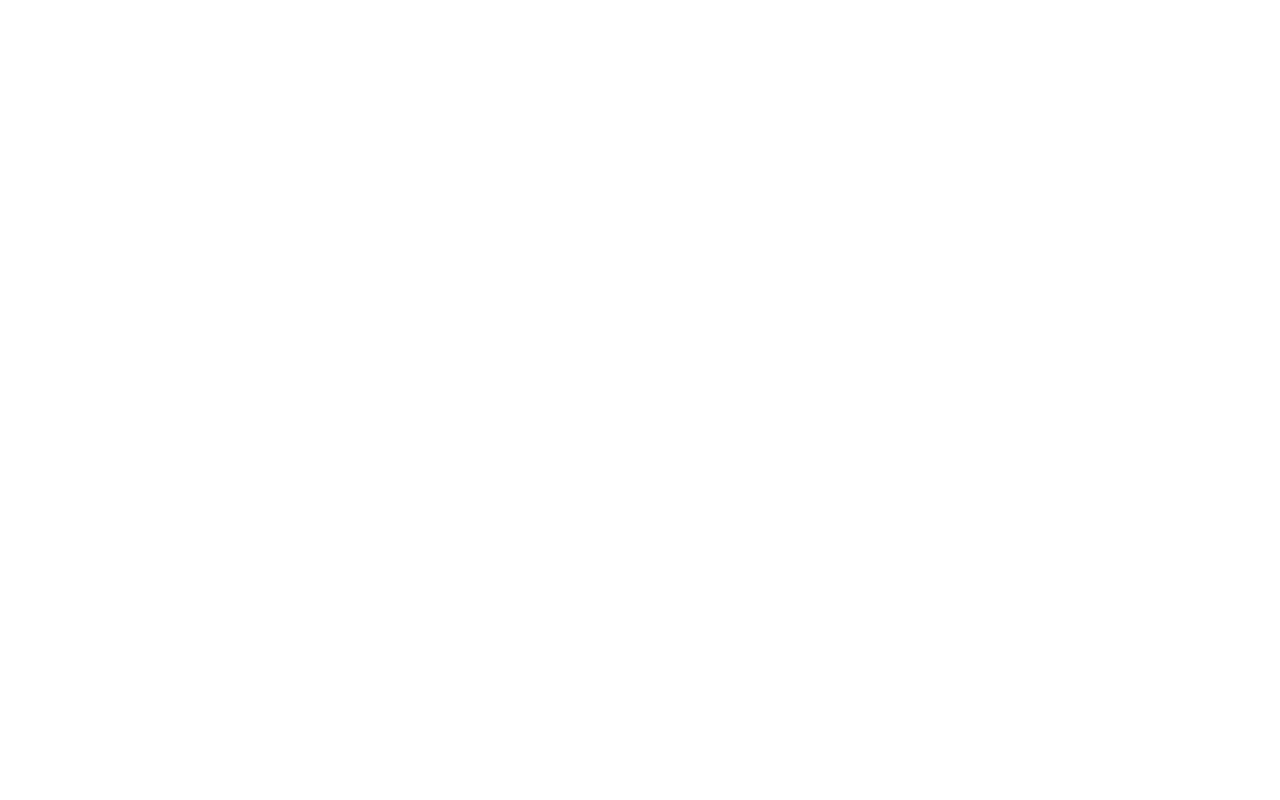
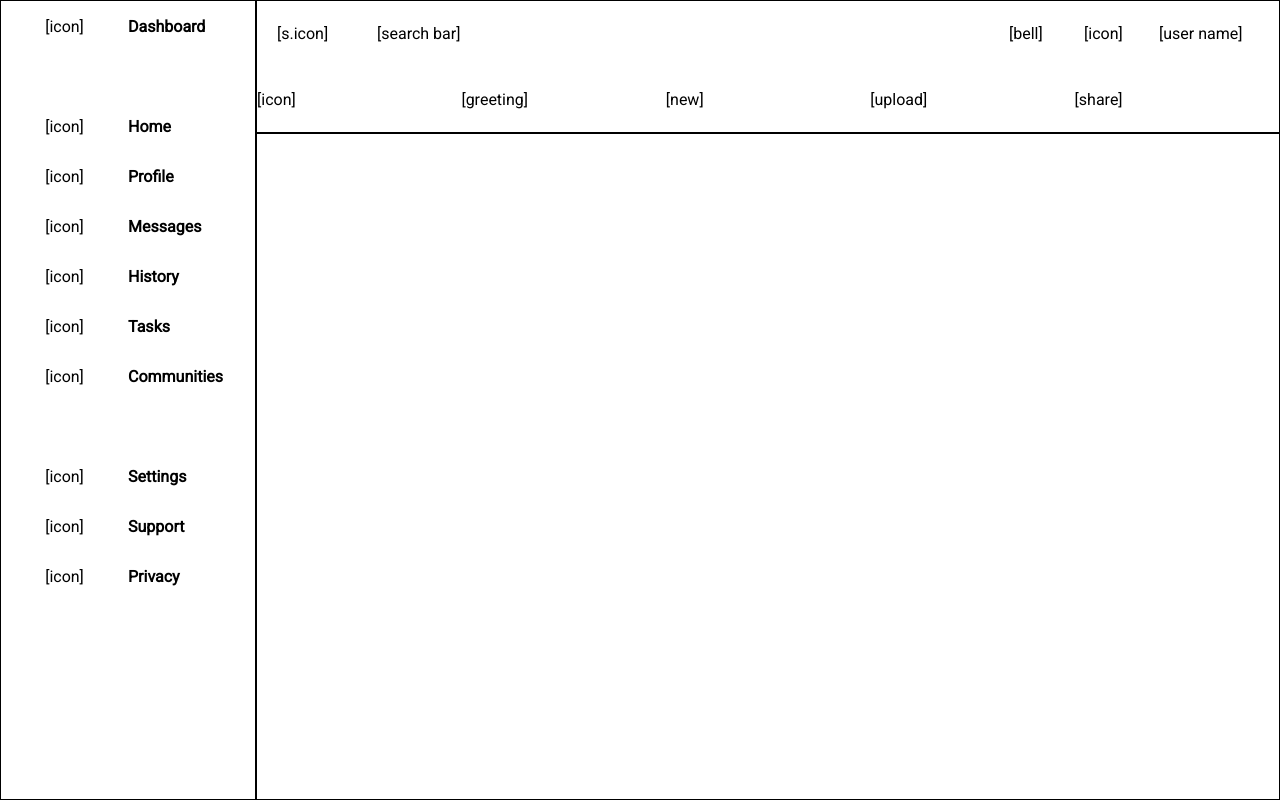
Before and after one commit to Journey2WebDev/admin-dashboard, a plain HTML site: page index.html in a window 1280 px wide. Drawn offline with Linux system fonts and the light colour scheme.

Commit message:
Create nav bar element template. Same for header

```diff
--- a/index.html
+++ b/index.html
@@ -13,6 +13,68 @@
 
 <body>
 
+<div class="nav">
+  <div class="navicon">[icon]</div>
+  <div class="navtext">Dashboard</div>
+
+  <div class="navicon"></div>
+  <div class="navtext"></div>
+
+  <div class="navicon">[icon]</div>
+  <div class="navtext">Home</div>
+
+  <div class="navicon">[icon]</div>
+  <div class="navtext">Profile</div>
+
+  <div class="navicon">[icon]</div>
+  <div class="navtext">Messages</div>
+
+  <div class="navicon">[icon]</div>
+  <div class="navtext">History</div>
+
+  <div class="navicon">[icon]</div>
+  <div class="navtext">Tasks</div>
+
+  <div class="navicon">[icon]</div>
+  <div class="navtext">Communities</div>
+
+  <div class="navicon"></div>
+  <div class="navtext"></div>
+
+  <div class="navicon">[icon]</div>
+  <div class="navtext">Settings</div>
+
+  <div class="navicon">[icon]</div>
+  <div class="navtext">Support</div>
+
+  <div class="navicon">[icon]</div>
+  <div class="navtext">Privacy</div>
+
+</div>
+
+<div class="header">
+
+<div class="header-top">
+  <div class="ht-search-icon">[s.icon]</div>
+  <div class="ht-search-bar">[search bar]</div>
+  <div></div>
+  <div class="ht-notification-icon">[bell]</div>
+  <div class="ht-custom-icon">[icon]</div>
+  <div class="ht-user-name">[user name]</div>
+</div>
+<div class="header-bottom">
+  <div class="hb-custom-icon">[icon]</div>
+  <div class="hb-greet">[greeting]</div>
+  <div class="hb-new-btn">[new]</div>
+  <div class="hb-upload-btn">[upload]</div>
+  <div class="hb-share-btn">[share]</div>
+</div>
+
+</div>
+
+<div class="main-content">
+
+</div>
 
 
 </body>
--- a/styles/style.css
+++ b/styles/style.css
@@ -13,3 +13,67 @@
   box-sizing: border-box;
   font-family: 'Roboto', sans-serif;
 }
+
+
+.nav, .header, .main-content{
+  border: 1px solid black
+}
+
+body{
+  width: 100vw;
+  height: 100vh;
+
+  display: grid;
+  grid-template-columns: 1fr 4fr;
+  grid-template-rows: 1fr 5fr;
+}
+
+/* Navigation bar */
+.nav{
+  grid-column: 1 / 2;
+  grid-row: 1 / 3;
+
+  display: grid;
+  grid-template-columns: 1fr 1fr;
+  grid-template-rows: repeat(12,50px);
+}
+
+.nav div{
+  display: flex;
+  align-items: center;
+}
+
+.nav .navicon{
+  justify-content: center;
+}
+
+.nav .navtext{
+  font-weight: 700;
+}
+
+/* Header */
+.header{
+  grid-column: 2 / 3;
+  grid-row: 1 / 2;
+
+  display: grid;
+  grid-template-rows: 1fr 1fr;
+  align-items: center;
+}
+
+.header-top{
+  display: grid;
+  grid-template-columns: 100px 1fr 75px 75px 75px 100px;
+  margin: 0 20px 0 20px;
+}
+
+.header-bottom{
+  display: grid;
+  grid-template-columns: repeat(5, 1fr);
+}
+
+
+.main-content{
+  grid-column: 2 / 3;
+  grid-row: 2 / 3;
+}
```
